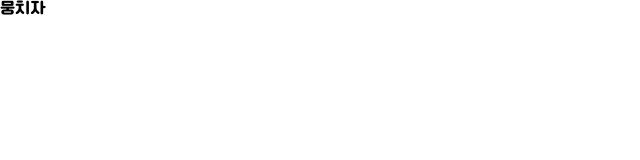
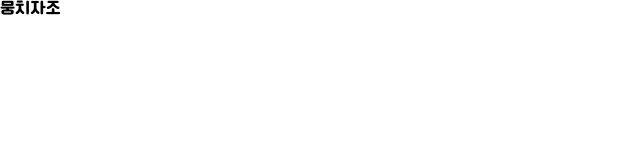
Before and after one commit to FRONT-END-BOOTCAMP-PLUS-3/moongchija, a Next.js app: page / in a window 1280 px wide. Shown: the top 160 px of the page, without its empty margins (0-640 px from the left). Built offline with nearby package versions, Linux system fonts and the light colour scheme; a web font is replaced by a local one.

Commit message:
테스트용

```diff
--- a/app/page.tsx
+++ b/app/page.tsx
@@ -3,7 +3,7 @@ import styles from "./page.module.css";
 export default function Home() {
   return (
     <div className={styles.page}>
-      <h1 className={styles.h1}>뭉치자</h1>
+      <h1 className={styles.h1}>뭉치자조</h1>
     </div>
   );
 }
```
